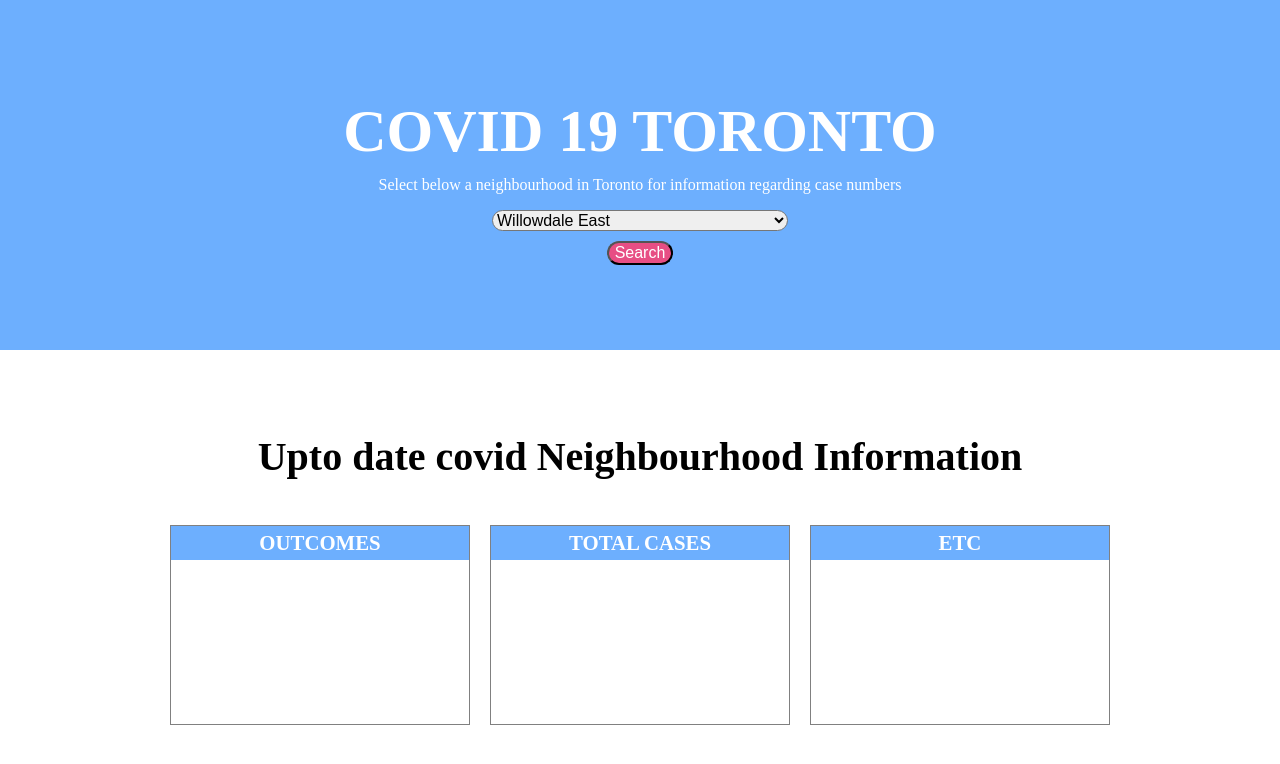
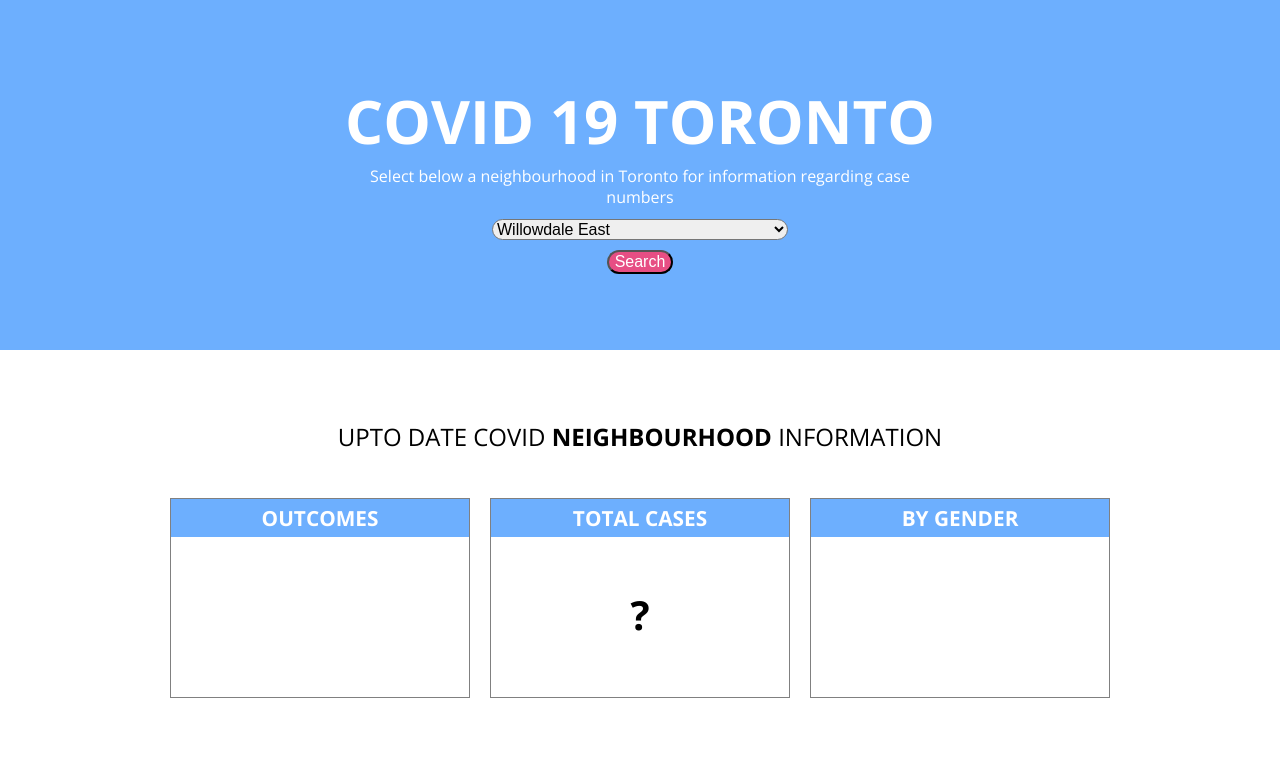
Before and after one commit to ykay220/Covid19-torontocaseApi, a PHP site: page / in a window 1280 px wide. Shown: the top 764 px of the page. Run offline with PHP 8.4, Linux system fonts and the light colour scheme.

Commit message:
change styles

```diff
--- a/code.js
+++ b/code.js
@@ -209,17 +209,37 @@ const select = document.querySelector('#neighbourhood-select')
 btn.addEventListener('click', () =>{
     let chosenHood = select.value;
     let h2Totalcases = document.querySelector('#h2-totalcases')
+     let ulOutcome = document.querySelector('#ul-outcomewrap')
+    let ul = document.querySelector('#ul-wrap')
     axios.get('http://127.0.0.1:5500/COVID19%20cases.json')
     .then (res=>{
         console.log(res.data);
         let caseCount = 0;
         let fatal = 0;
+        let active = 0;
+        let resolved = 0;
+        let female = 0;
+        let male = 0;
         res.data.forEach(el => {
            if(el['Neighbourhood Name'] === chosenHood) {
                caseCount += 1
                if (el['Outcome'] === 'FATAL'){
                 fatal += 1;
-            }
+             }
+             if (el['Outcome'] === 'ACTIVE'){
+                active += 1;
+             }
+             if (el['Outcome'] === 'RESOLVED'){
+                resolved += 1;
+             }
+
+             if(el['Client Gender'] === "FEMALE"){
+                female += 1;
+             }
+
+             if(el['Client Gender'] === "MALE"){
+                male += 1;
+             }
 
            }
 
@@ -227,7 +247,9 @@ btn.addEventListener('click', () =>{
 
 
         });
-        console.log(fatal)
+        ulOutcome.innerHTML =`<li>ACTIVE CASES: <span>${active}</span></li> <li>RESOLVED CASES: <span>${resolved}</span></li> </li> <li>FATAL CASES: <span>${fatal}</span></li>`
+        ul.innerHTML = `<li>FEMALE CASES: <span>${female}</span></li> <li>MALE CASES: <span>${male}</span></li>`
+        // ul.innerHTML += `<li>the total female is ${male}</li>`
         h2Totalcases.innerHTML = caseCount;
 
         // alert(caseCount)
--- a/index.html
+++ b/index.html
@@ -6,6 +6,8 @@
     <meta name="viewport" content="width=device-width, initial-scale=1.0">
     <title>Document</title>
     <script src="https://cdn.jsdelivr.net/npm/axios/dist/axios.min.js"></script>
+    <link rel="preconnect" href="https://fonts.gstatic.com">
+<link href="https://fonts.googleapis.com/css2?family=Open+Sans:wght@300;400;700&display=swap" rel="stylesheet">
     <link rel="stylesheet" href="style.css">
 </head>
 <body>
@@ -31,24 +33,31 @@
             <div class ="blockcontent-wrapper">
                 <div class="block-content">
                     <div class ="blockcontent-title">
-                        <h3>OUTCOMES</h3>
+                        <h3 class="info-titles">OUTCOMES</h3>
                     </div>
-                    <div class="blockcontent-inner">
-                        <p></p>
+                    <div id="blockcontent-inneroutcomes">
+                        <ul id="ul-outcomewrap">
+
+                        </ul>
                     </div>
 
                 </div>
                 <div class="block-content">
                     <div class ="blockcontent-title">
-                        <h3>TOTAL CASES</h3>
+                        <h3 class="info-titles">TOTAL CASES</h3>
                     </div>
-                    <div class="blockcontent-inner">
-                        <h2 id="h2-totalcases"> </h2>
+                    <div id="blockcontent-innercases">
+                        <h2 id="h2-totalcases">? </h2>
                     </div>
                 </div>
                 <div class="block-content">
                     <div class ="blockcontent-title">
-                        <h3>ETC</h3>
+                        <h3 class="info-titles"> BY GENDER</h3>
+                    </div>
+                    <div id="blockcontent-innergender">
+                        <ul id="ul-wrap">
+
+                        </ul>
                     </div>
                 </div>
             </div>
--- a/style.css
+++ b/style.css
@@ -4,6 +4,7 @@
 
 body {
   margin: 0;
+  font-family: "Open Sans", sans-serif;
 }
 
 header {
@@ -54,6 +55,10 @@ button {
   color: white;
 }
 
+.content-wrapper p {
+  padding-bottom: 10px;
+}
+
 .second-section {
   height: 200px;
   /* background-color: purple; */
@@ -72,7 +77,8 @@ button {
 }
 
 .title-wrapper h2 {
-  font-size: 2.5rem;
+  font-weight: 300;
+  text-transform: uppercase;
 }
 
 .blockcontent-wrapper {
@@ -103,19 +109,56 @@ button {
   text-align: center;
 }
 
-.blockcontent-title h3 {
+.blockcontent-title .info-titles {
   margin: 0;
   padding: 5px;
   color: white;
   font-size: 1.3rem;
 }
 
-.blockcontent-inner {
+#blockcontent-innercases {
   /* border: 1px solid red; */
   text-align: center;
   margin-top: 50px;
 }
 
-.blockcontent-inner h2 {
+#blockcontent-innercases #h2-totalcases {
   font-size: 2.5rem;
 }
+
+#blockcontent-inneroutcomes {
+  /* text-align: center; */
+  /* padding-top: 5px; */
+}
+
+#blockcontent-inneroutcomes h2,
+p {
+  margin: 0;
+  line-height: 1.3;
+}
+
+#blockcontent-innergender ul li {
+  list-style-type: none;
+}
+
+#blockcontent-innergender ul {
+  padding-top: 5px;
+  font-size: 1.3rem;
+  font-weight: 700;
+  line-height: 1.6;
+}
+
+#blockcontent-inneroutcomes ul li {
+  list-style-type: none;
+}
+
+#blockcontent-inneroutcomes ul {
+  padding-top: 5px;
+  font-size: 1.3rem;
+  font-weight: 700;
+  line-height: 1.6;
+}
+
+span {
+  color: #e74e84;
+}
```
